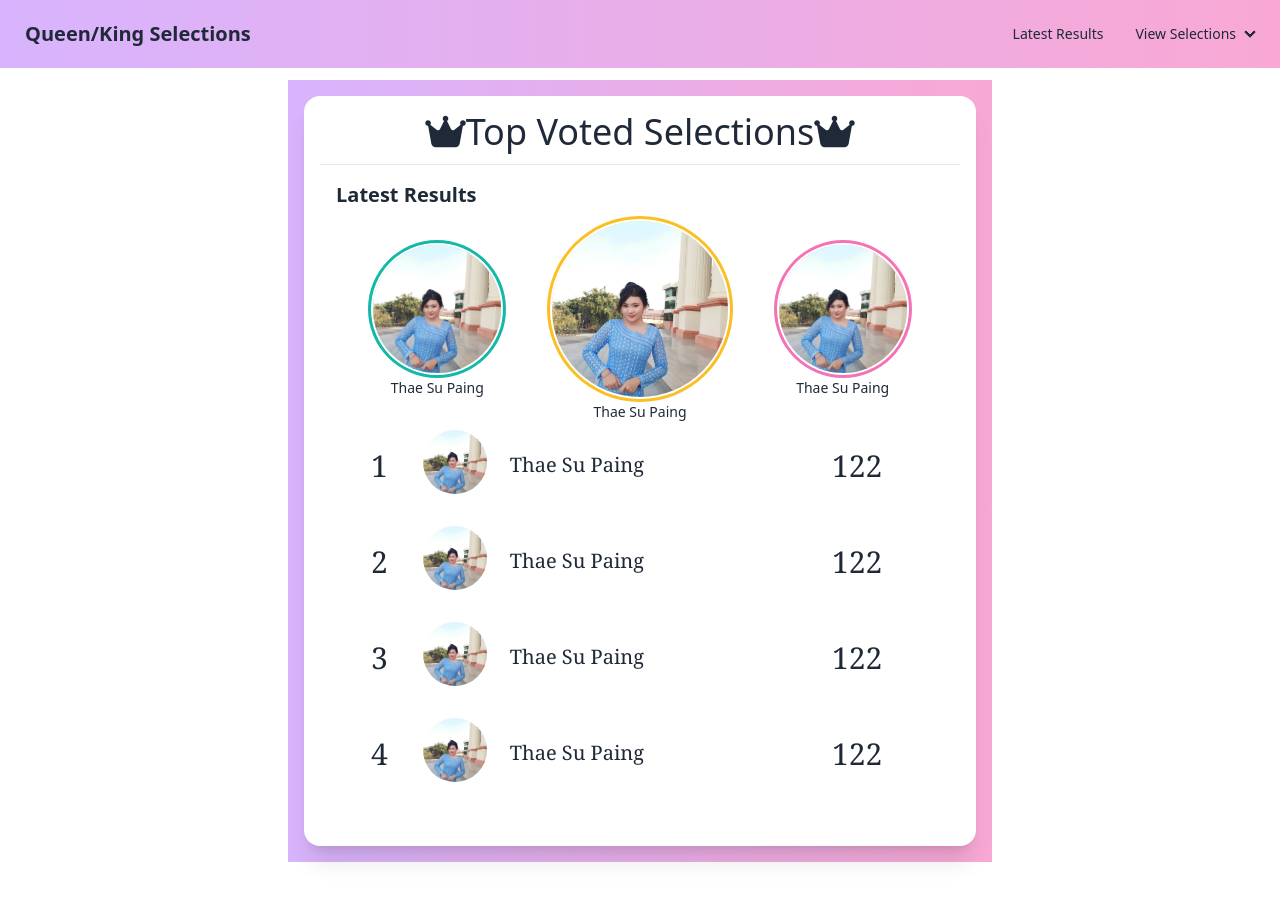
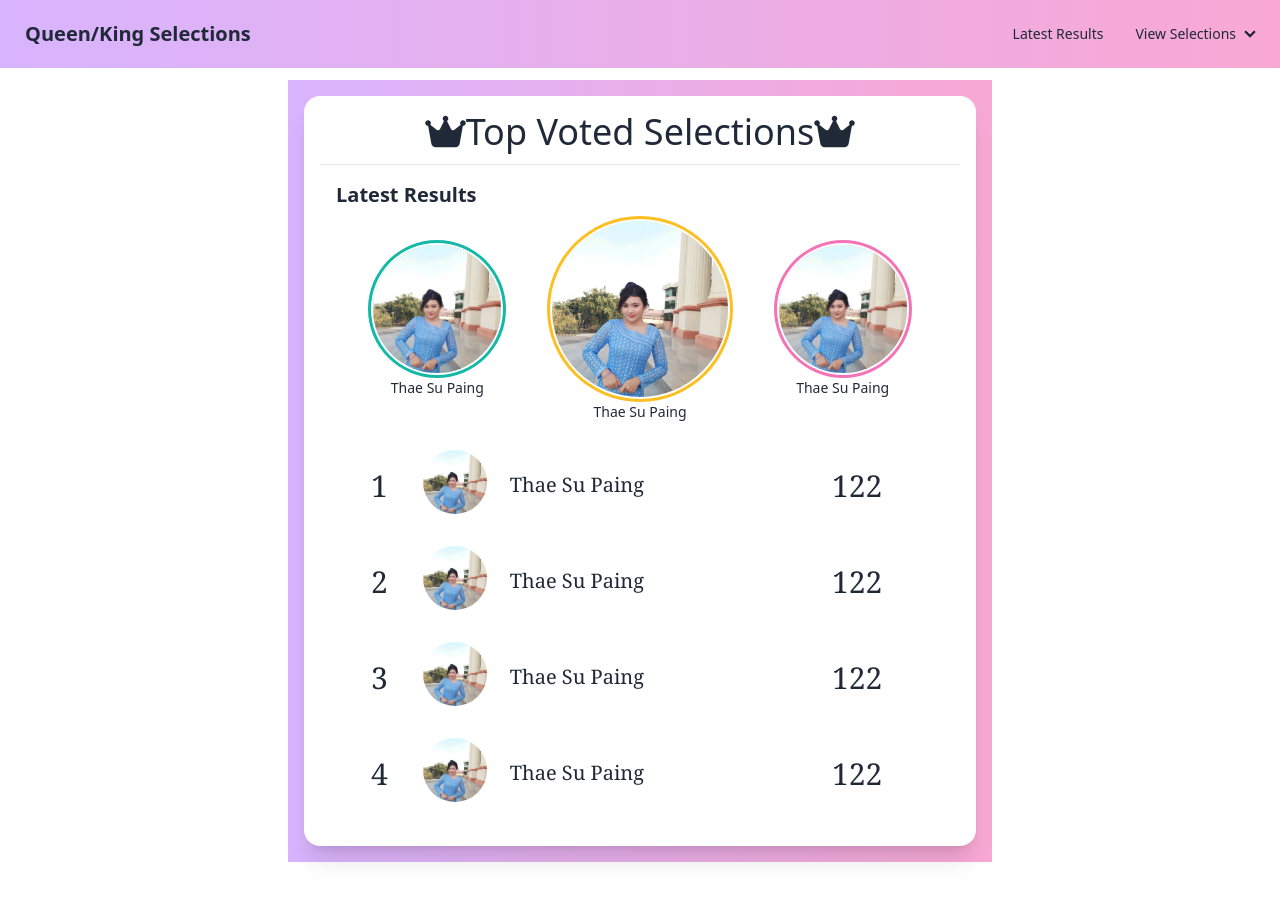
Before and after one commit to ThaeSuPaing2002/OnlineVotingUI, a website: page dist/leaderboard.html in a window 1280 px wide. Shown: the top 906 px of the page. Drawn offline with Linux system fonts and the light colour scheme.

Commit message:
style: Add links, <a> tags, <br> tags, margins, and tooltips

```diff
--- a/dist/leaderboard.html
+++ b/dist/leaderboard.html
@@ -78,7 +78,7 @@
             <!-- grid for ranking -->
             <!-- parent div for grid for ranking -->
             <div class=" h-96 overflow-auto">
-              <div class="grid grid-cols-7 grid-rows-5">
+              <div class="grid grid-cols-7 mt-5 grid-rows-5">
                 <!-- Use loop here for selections list and ranks -->
 
                 <!-- column 1 of grid -->
@@ -94,12 +94,12 @@
                     <div class="basis-1/4">
                       <div class="avatar">
                         <div class="w-16 rounded-full">
-                          <img src="images/tsp1.jpg" />
+                          <a href="selectionPreview.html"><img src="images/tsp1.jpg" /></a>
                         </div>
                       </div>
                     </div>
                     <!-- flex item 2 -->
-                    <div class="text-xl font-serif  self-center">Thae Su Paing</div>
+                    <div class="text-xl font-serif  self-center"><div class="tooltip" data-tip="Click here to vote"><a href="selectionPreview.html">Thae Su Paing</a></div></div>
                   </div>
 
                 </div>
```
Also changed, not shown: dist/kingSelectionsUploadForm.html (+1 -1 lines), dist/queenSelectionsUploadForm.html (+1 -1 lines), dist/selectionPreview.html (+2 -1 lines), dist/output.css.
